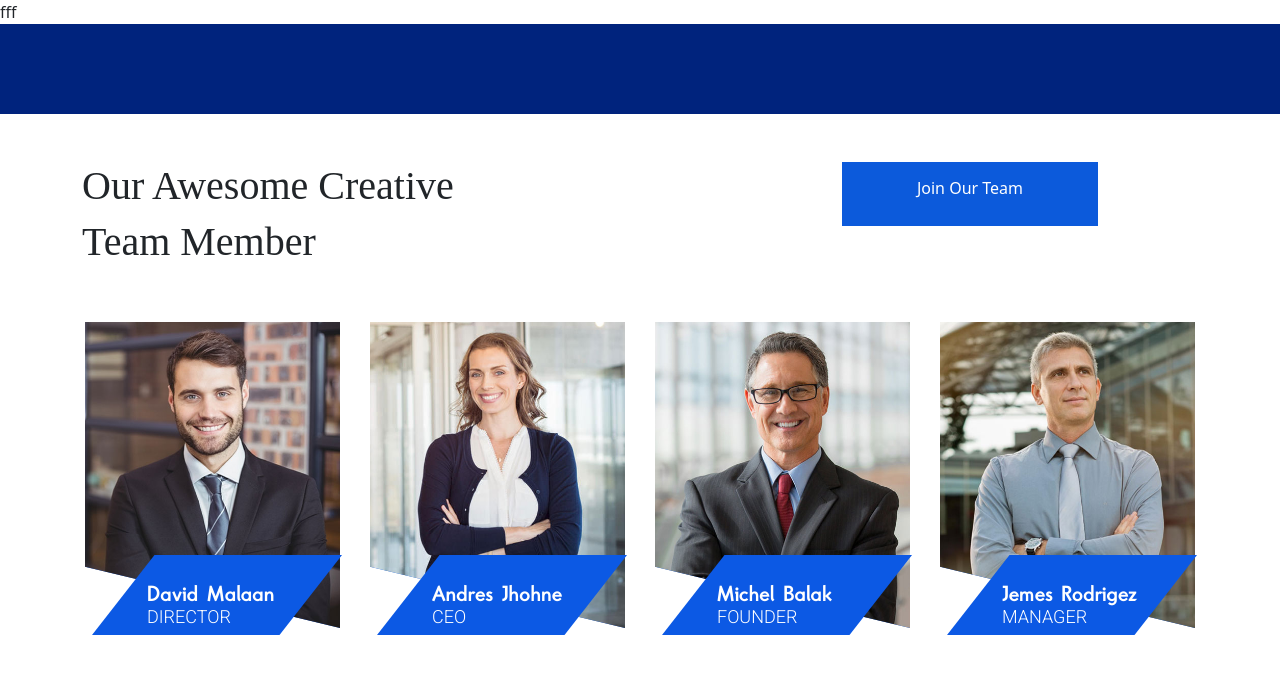
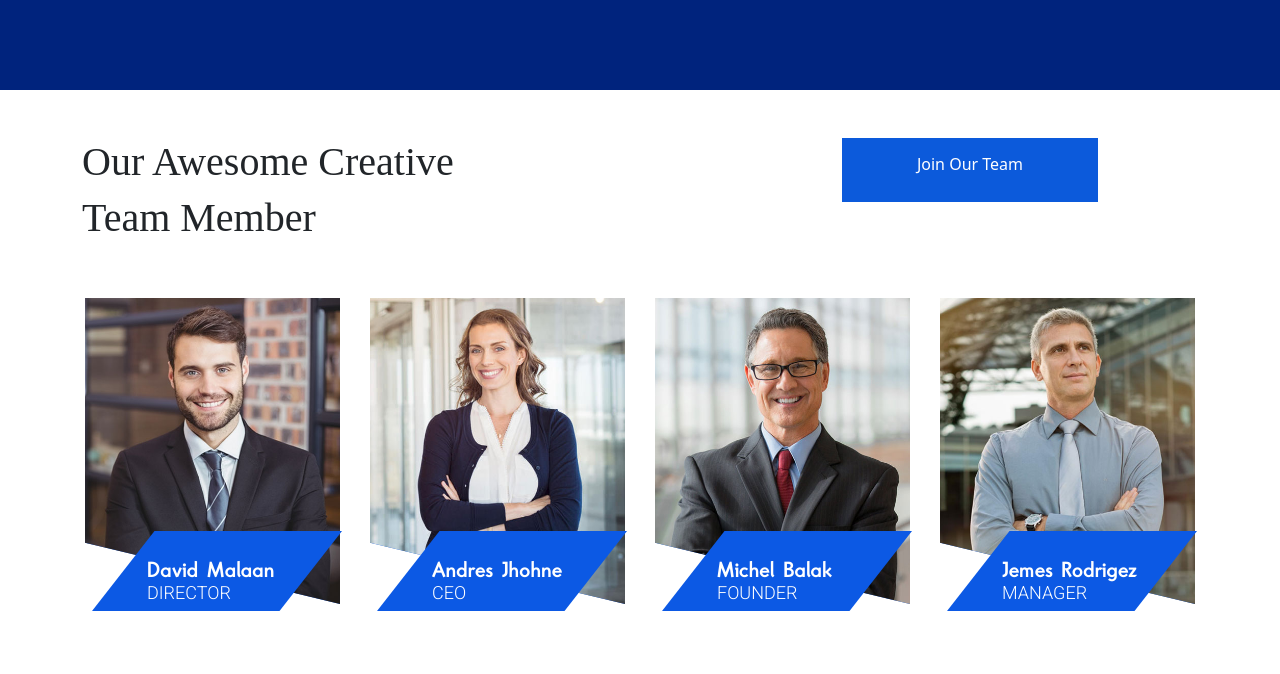
Before and after one commit to lvicanata7/Techno-07-12, a plain HTML site: page index.html in a window 1280 px wide. Drawn offline with nearby package versions, Linux system fonts and the light colour scheme; a web font is replaced by a local one.

```diff
--- a/index.html
+++ b/index.html
@@ -22,7 +22,6 @@
 </head>
 
 <body>
-fff
     <header>
         <nav>
             <!-- <img src="images/logo.png" alt="Logo"> -->
```
Also changed, not shown: 1 other file.
